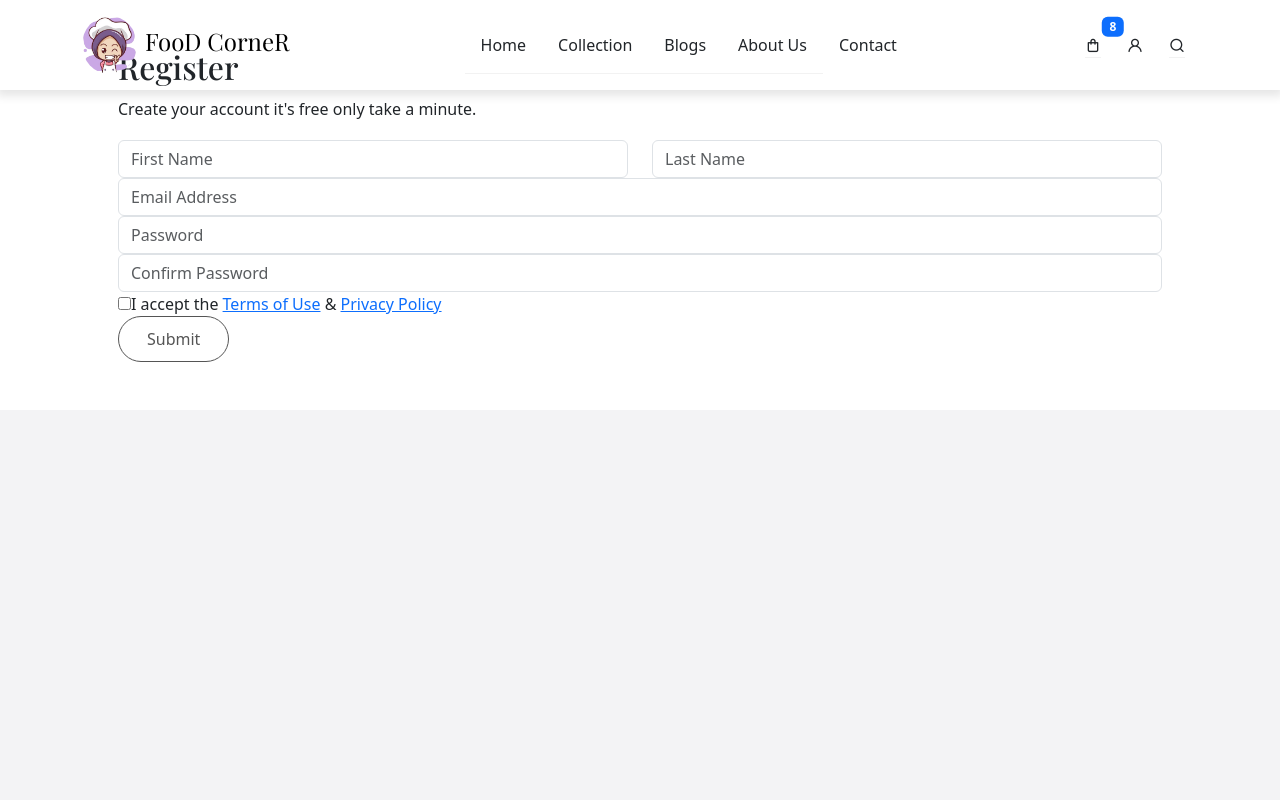
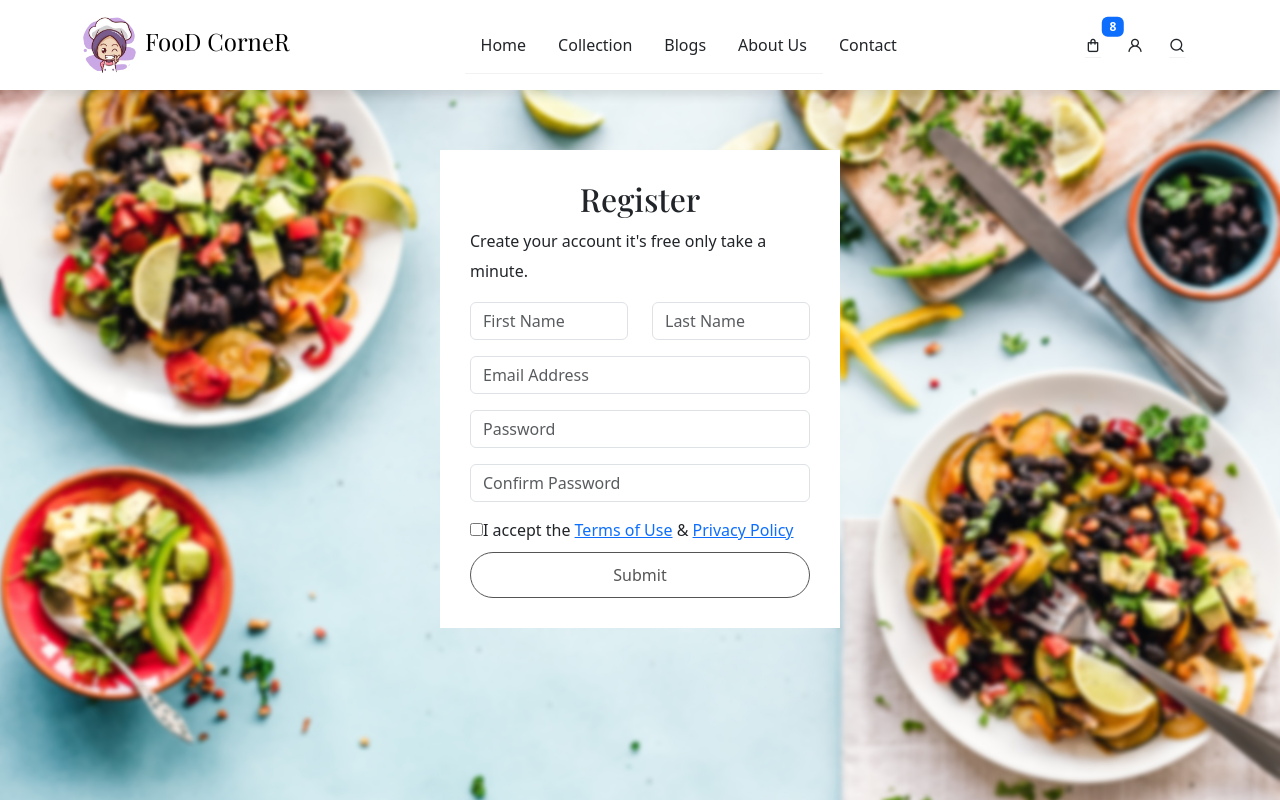
Before and after one commit to AlgonzaDJun/Food-Corner, a React (Create React App) app in the folder frontend/: page /login in a window 1280 px wide. Built offline with nearby package versions, Linux system fonts and the light colour scheme; a web font is replaced by a local one.

Commit message:
register

```diff
--- a/frontend/src/App.js
+++ b/frontend/src/App.js
@@ -11,10 +11,10 @@ import Cart from "./container/Cart";
 
 function App() {
   return (
-    <div className="w-100 h-h-auto d-flex flex-column">
+    <div className="w-100 h-auto d-flex flex-column">
       {/* w-full h-auto flex flex-col bg-primary */}
       <Navbar />
-      <main className="">
+      <main className="w-100">
         {/* mt-[60px] md:mt-[60px] px-4 md:px-16 py-4 w-full */}
         <Routes>
           <Route path="/" element={<MainContainer />} />
--- a/frontend/src/components/Navbar.jsx
+++ b/frontend/src/components/Navbar.jsx
@@ -19,7 +19,7 @@ const Navbar = () => {
 
   return (
     <div>
-    <nav class="navbar navbar-expand-lg navbar-light bg-transparent py-4 fixed-top">
+    <nav class="navbar navbar-expand-lg navbar-light bg-white py-4 fixed-top">
         <div class="container">
             <a class="navbar-brand d-flex justify-content-between align-items-center order-lg-0" href="index.html">
                 <img src={navbarLogo} alt="site icon"/>
--- a/frontend/src/container/LoginContainer.jsx
+++ b/frontend/src/container/LoginContainer.jsx
@@ -5,6 +5,7 @@ import { loginUser } from "../actions/userActions";
 import { Link, useNavigate } from "react-router-dom";
 import Loading from "../components/Loading";
 import Error from "../components/Error";
+import bg from "../assets/images/carousel.jpg"
 
 const LoginContainer = () => {
   const [email, setEmail] = useState("");
@@ -30,7 +31,7 @@ const LoginContainer = () => {
     dispatch(loginUser(currentUser));
   };
   return (
-    <div>
+    <div className=" w-100">
       {/* <div class=" h-screen overflow-hidden flex items-center justify-center">
         <div class="bg-white lg:w-5/12 md:6/12 w-10/12 shadow-3xl rounded-lg">
           <div class="bg-gray-800 absolute left-1/2 transform -translate-x-1/2 -translate-y-1/2 rounded-full p-4 md:p-8">
@@ -83,36 +84,37 @@ const LoginContainer = () => {
           </form>
         </div>
       </div> */}
-      <div class="container p-5">
-        <form class="form-signup">
+
+      <div class="login w-100" style={{ backgroundImage: `url(${bg})`, paddingTop: '150px'}}>
+        <form class="form-signup" >
           <h2>Register</h2>
           <p>Create your account it's free only take a minute.</p>
           <div class="form-group">
             <div class="row">
               <div class="col-md-6">
-                <input type="text" class="form-control" name="firstname" placeholder="First Name"/>
+                <input type="text" class="form-control mb-3" name="firstname" placeholder="First Name"/>
               </div>
               <div class="col-md-6">
-                <input type="text" class="form-control" name="lastname" placeholder="Last Name"/>
+                <input type="text" class="form-control mb-3" name="lastname" placeholder="Last Name"/>
               </div>
             </div>
           </div>
           <div class="form-group">
-            <input type="email" name="email" class="form-control" placeholder="Email Address"/>
+            <input type="email" name="email" class="form-control mb-3" placeholder="Email Address"/>
           </div>
           <div class="form-group">
-            <input type="password" name="password" class="form-control" placeholder="Password"/>
+            <input type="password" name="password" class="form-control mb-3" placeholder="Password"/>
           </div>
           <div class="form-group">
-            <input type="password" class="form-control" name="confirm_password" placeholder="Confirm Password"/>
+            <input type="password" class="form-control mb-3" name="confirm_password" placeholder="Confirm Password"/>
           </div>
           <div class="form-group">
             <label>
-              <input type="checkbox" name=""/>
+              <input type="checkbox" name="" class="mb-3"/>
                 I accept the <a href="a"> Terms of Use</a> & <a href="">Privacy Policy</a>
             </label>
           </div>
-          <input type="submit" class="btn btn-dark btn-block" name="" value="Submit"/>
+          <input type="submit" class="btn-login btn btn-dark btn-block" name="" value="Submit"/>
         </form>
       </div>
     </div>
--- a/frontend/src/index.css
+++ b/frontend/src/index.css
@@ -1,5 +1,5 @@
 @import url('https://fonts.googleapis.com/css2?family=Playfair+Display:ital,wght@0,400;0,500;0,600;0,700;0,800;0,900;1,400;1,500;1,600;1,700;1,800;1,900&family=Poppins:ital,wght@0,100;0,200;0,300;0,400;0,500;0,600;0,700;0,800;1,100;1,200;1,300;1,400;1,500;1,600;1,700&display=swap');
-
+@import '~bootstrap/dist/css/bootstrap.css';
 /* * {
   margin: 0;
   padding: 0;
@@ -17,9 +17,34 @@ body {
 }
 
 /* %%%%%%%%%%%%%%%%%%%%%%%%%%%%%%%%%%%%%%%%%%%%%%%%%%%%%%%%%%%%%%%%%%5 */
+/* register */
+.login {
+    height: 100vh;
+    /* width: 100%; */
+    /* background: url("../assets/images/carousel.jpg"); */
+    background-size: cover;
+}
+
+.form-signup {
+
+    margin: 0 auto;
+    max-width: 400px;
+    background-color: white;
+    padding: 30px;
+}
+
+.form-signup h2 {
+    text-align: center;
+}
+
+.btn-login {
+    font-size: 18px;
+    line-height: 32px;
+    width: 100%;
+}
 
 /* navbar1 */
-.navbar1{
+.navbar1 {
     box-shadow: 0 3px 9px 3px rgba(30, 71, 207, 0.849);
     /* background-color: #fff;
     border-color: #FF5B00; */
@@ -27,7 +52,7 @@ body {
 
 /* button */
 .bg-primary {
-    background-color: #ff8243!important;
+    background-color: #ff8243 !important;
 }
 
 .btn:not(.nav-btns button) {
@@ -45,8 +70,8 @@ body {
 }
 
 /* text color */
-.text-primary{
-    color: #1746A2!important;
+.text-primary {
+    color: #1746A2 !important;
 }
 
 /* navbar */
@@ -75,28 +100,32 @@ body {
 }
 
 /* cart number recommendation */
-.slide-container{
+.slide-container {
     max-width: 1150px;
     width: 100%;
     padding: 40px 0;
 }
-  .slide-content{
+
+.slide-content {
     margin: 0 40px;
     overflow: hidden;
     border-radius: 25px;
 }
+
 .image-content,
-  .card-content{
+.card-content {
     display: flex;
     flex-direction: column;
     align-items: center;
 }
-  .image-content{
+
+.image-content {
     position: relative;
     row-gap: 5px;
     padding: 25px 0;
 }
-  .overlay{
+
+.overlay {
     position: absolute;
     left: 0;
     top: 0;
@@ -104,8 +133,9 @@ body {
     width: 100%;
     border-radius: 25px 25px 0 25px;
 }
+
 .overlay::before,
-  .overlay::after{
+.overlay::after {
     content: '';
     position: absolute;
     right: 0;
@@ -113,11 +143,13 @@ body {
     height: 40px;
     width: 40px;
 }
-  .overlay::after{
+
+.overlay::after {
     border-radius: 0 25px 0 0;
     background-color: transparent;
 }
-  .card-image{
+
+.card-image {
     position: relative;
     height: 150px;
     width: 150px;
@@ -125,62 +157,75 @@ body {
     background: transparent;
     padding: 3px;
 }
-  .card-image .card-img{
+
+.card-image .card-img {
     height: 100%;
     width: 100%;
     object-fit: cover;
     border-radius: 50%;
 }
-  .name{
+
+.name {
     font-size: 18px;
     font-weight: 500;
     color: #333;
 }
-  .description{
+
+.description {
     font-size: 14px;
     color: #707070;
     text-align: center;
 }
+
 .recom p {
     font-family: 'Playfair', serif;
     font-size: 18px;
     color: #707070;
     text-transform: uppercase;
 }
-  .swiper-navBtn{
+
+.swiper-navBtn {
     padding: 40px;
     color: #6E93f7;
     transition: color 0.3s ease;
 }
-  .swiper-navBtn:hover{
+
+.swiper-navBtn:hover {
     color: #4070F4;
 }
+
 .swiper-navBtn::before,
-  .swiper-navBtn::after{
+.swiper-navBtn::after {
     font-size: 35px;
 }
-  .swiper-button-next{
+
+.swiper-button-next {
     right: 0;
 }
-  .swiper-button-prev{
+
+.swiper-button-prev {
     left: 0;
 }
-  .swiper-pagination-bullet{
+
+.swiper-pagination-bullet {
     background-color: #6E93f7;
     opacity: 1;
 }
-  .swiper-pagination-bullet-active{
+
+.swiper-pagination-bullet-active {
     background-color: #4070F4;
 }
 
 @media screen and (max-width: 768px) {
-    .slide-content{
+    .slide-content {
         margin: 0 10px;
     }
-    .swiper-navBtn{
+
+    .swiper-navBtn {
         display: none;
     }
 }
+
 /* %%%%%%%%%%%%%%%%%%%%%%%%%%%%%%%%%%%%%%%%%%%%%%%%%%%%%%%%%% */
 
 .header-right {
@@ -236,7 +281,11 @@ body {
     .container {
         max-width: 1400px;
     }
-    p, body, button, input {
+
+    p,
+    body,
+    button,
+    input {
         font-size: 18px;
         line-height: 32px;
     }
@@ -246,6 +295,7 @@ body {
     .header-right {
         margin-left: 20px;
     }
+
     .main-navigation .menu li {
         margin: 0 3px;
     }
@@ -255,16 +305,20 @@ body {
     .header-btn {
         margin-left: 10px;
     }
+
     .header-right {
         margin-left: 10px;
     }
+
     .main-navigation .menu li {
         margin: 0;
     }
+
     .main-navigation .menu li a {
         padding: 4px 15px;
         font-size: 15px;
     }
+
     .header-search-form .form-input {
         width: 170px;
     }
@@ -275,21 +329,26 @@ body {
         padding-top: 85px;
         padding-bottom: 85px;
     }
+
     .for-des {
         display: none !important;
     }
+
     .for-mob {
         display: block !important;
     }
+
     .site-header .container {
         max-width: 100%;
         padding: 0;
         height: 100%;
     }
+
     .site-header .container .row {
         margin: 0;
         height: 100%;
     }
+
     .site-header .container .row .col-lg-2 {
         width: auto;
         padding: 0;
@@ -301,6 +360,7 @@ body {
         display: flex;
         align-items: center;
     }
+
     .menu-toggle {
         position: absolute;
         top: 50%;
@@ -316,6 +376,7 @@ body {
         border-radius: 10px;
         padding: 0 8px;
     }
+
     .menu-toggle span {
         display: block;
         width: 100%;
@@ -326,24 +387,30 @@ body {
         border-radius: 5px;
         position: relative;
     }
+
     .menu-toggle span:last-child {
         margin: 0;
     }
+
     .toggled .menu-toggle span:nth-child(1) {
         transform: rotate(45deg);
         top: 5px;
     }
+
     .toggled .menu-toggle span:nth-child(2) {
         transform: rotate(-45deg);
         top: -4px;
     }
+
     .toggled .menu-toggle span:nth-child(3) {
         opacity: 0;
         height: 0;
     }
+
     .toggled .header-menu {
         transform: translateY(0);
     }
+
     .header-menu {
         height: 100vh;
         position: absolute;
@@ -360,66 +427,85 @@ body {
         background-position: center;
         background-color: #f3f3f5;
     }
+
     .main-navigation .menu li {
         display: block;
         float: none;
         margin: 0;
         margin-bottom: max(20px, 4vh);
     }
+
     .main-navigation .menu li a {
         display: inline-block;
         font-size: max(16px, 2vh);
     }
+
     .main-navigation .menu .sub-menu {
         max-width: 220px;
         opacity: 1;
         visibility: visible;
         display: none;
     }
+
     .main-navigation .menu .sub-menu li {
         margin-bottom: 5px;
     }
+
     .main-navigation .menu li:last-child {
         margin: 0;
     }
+
     .main-navigation .menu .sub-menu li a {
         color: #ff8243;
     }
+
     .header-btn.header-cart {
         display: none;
     }
+
     .header-btn {
         margin: 0;
         margin-right: 70px;
     }
+
     .site-header {
         padding: 20px 0;
         box-shadow: 0px 10px 55px #d4d4d4;
     }
-    .site-header.sticky_head, .site-header {
+
+    .site-header.sticky_head,
+    .site-header {
         background: rgb(255 255 255 / 90%);
     }
+
     body {
         height: auto !important;
     }
 }
 
 @media (max-width: 575px) {
-    .container, .container-fluid {
+
+    .container,
+    .container-fluid {
         padding: 0 30px;
     }
 }
 
 @media (max-width: 400px) {
-    .container, .container-fluid {
+
+    .container,
+    .container-fluid {
         padding: 0 15px;
     }
+
     .header-btn {
         margin-right: 56px;
     }
+
     .menu-toggle {
         right: 15px;
     }
+
     .site-header .container .row .col-lg-2 {
         left: 15px;
     }
@@ -438,6 +524,7 @@ body {
         bottom: 0;
         right: 0;
     }
+
     #js-scroll-content {
         position: absolute;
         overflow: hidden;
@@ -478,12 +565,15 @@ body {
     0% {
         border-radius: 48% 52% 57% 43% / 34% 44% 56% 66%;
     }
+
     25% {
         border-radius: 62% 38% 64% 36% / 34% 55% 45% 66%;
     }
+
     50% {
         border-radius: 43% 57% 51% 49% / 33% 42% 58% 67%;
     }
+
     100% {
         border-radius: 40% 60% 43% 57% / 52% 32% 68% 48%;
     }
@@ -521,7 +611,12 @@ body {
     transition: 0.8s cubic-bezier(0.22, 0.78, 0.45, 1.02);
 }
 
-h1, h2, h3, h4, h5, h6 {
+h1,
+h2,
+h3,
+h4,
+h5,
+h6 {
     color: #0d0d25;
     font-family: 'Playfair Display', serif;
     font-weight: 500;
@@ -616,7 +711,11 @@ p {
     position: relative;
 }
 
-.h2-title span, .h3-title span, .h4-title span, .h5-title span, .sub-title span {
+.h2-title span,
+.h3-title span,
+.h4-title span,
+.h5-title span,
+.sub-title span {
     display: block;
 }
 
@@ -660,7 +759,8 @@ p {
     z-index: 2;
 }
 
-.menu-tab ul li, .menu-tab ul .filter-active {
+.menu-tab ul li,
+.menu-tab ul .filter-active {
     display: inline-flex;
     text-transform: capitalize;
     font-size: 18px;
@@ -712,7 +812,7 @@ p {
     margin: 130px 0 30px;
     transition: 0.8s cubic-bezier(0.22, 0.78, 0.45, 1.02);
     border-style: solid;
-    border-color:#1746A2;
+    border-color: #1746A2;
 }
 
 .dish-box:hover {
@@ -759,7 +859,8 @@ p {
     color: #bfbfbf;
 }
 
-.dish-info ul, .dist-bottom-row ul {
+.dish-info ul,
+.dist-bottom-row ul {
     display: flex;
     justify-content: space-between;
     text-align: left;
@@ -791,7 +892,8 @@ p {
     font-size: small;
 } */
 
-.dish-info, .dist-bottom-row {
+.dish-info,
+.dist-bottom-row {
     padding: 0 30px;
 }
 
@@ -807,7 +909,7 @@ p {
 } */
 
 .dist-bottom-row p {
-    font-family:  'Playfair', serif;
+    font-family: 'Playfair', serif;
     font-weight: bold;
     font-size: 20px;
 }
@@ -903,7 +1005,8 @@ p {
     transition: 0.8s cubic-bezier(0.22, 0.78, 0.45, 1.02);
 }
 
-.call-now a:hover, .contact-info a:hover {
+.call-now a:hover,
+.contact-info a:hover {
     color: #fcbc30;
 }
 
@@ -1308,7 +1411,8 @@ p {
 
 /* ***************** footer ****************** */
 
-.top-footer, .bottom-footer {
+.top-footer,
+.bottom-footer {
     border-top: 1px solid rgb(204 204 204 / 40%);
     position: relative;
 }
@@ -1343,7 +1447,8 @@ p {
     text-transform: capitalize;
 }
 
-.footer-menu ul li a:hover, .footer-menu ul li .footer-active-menu {
+.footer-menu ul li a:hover,
+.footer-menu ul li .footer-active-menu {
     color: #ff8243;
 }
 
@@ -1402,7 +1507,11 @@ p {
     .container {
         max-width: 1400px;
     }
-    p, body, button, input {
+
+    p,
+    body,
+    button,
+    input {
         font-size: 18px;
         line-height: 32px;
     }
@@ -1413,24 +1522,30 @@ p {
         font-size: 80px;
         line-height: 90px;
     }
+
     .h3-title {
         font-size: 26px;
         line-height: 36px;
     }
+
     .h4-title {
         font-size: 24px;
         line-height: 34px;
     }
+
     .h2-title {
         font-size: 38px;
         line-height: 48px;
     }
+
     .team-img {
         height: 400px;
     }
+
     .blog-box {
         padding: 30px 20px;
     }
+
     .dist-bottom-row ul li b {
         font-size: 25px;
     }
@@ -1440,63 +1555,82 @@ p {
     .main-banner {
         padding: 200px 0;
     }
+
     .banner-img-wp {
         height: 360px;
     }
+
     .dish-box {
         padding: 0 0 40px;
     }
+
     .dist-img img {
         width: 220px;
     }
+
     .dist-img {
         margin-top: -110px;
     }
+
     .dist-bottom-row ul li b {
         font-size: 28px;
     }
+
     .sec-text {
         padding: 0;
     }
+
     .team-img {
         height: 340px;
     }
+
     .testimonials-box {
         padding: 30px 20px;
         margin: 26px 0 30px;
     }
+
     .testimonials-box-img {
         min-width: 80px;
         min-height: 80px;
         margin-top: -80px;
     }
+
     .faq-box .h4-title {
         padding: 16px 20px;
     }
+
     .faq-box p {
         padding: 8px 20px 20px;
     }
+
     .blog-img {
         height: 240px;
     }
+
     .newsletter-box-text {
         padding: 0;
     }
+
     .footer-flex-box>div {
         padding: 0 10px;
     }
+
     .star-rating {
         font-size: 19px;
     }
+
     .testimonial-box-top {
         margin-bottom: 10px;
     }
+
     .call-now a {
         font-size: 28px;
     }
+
     .menu-box {
         padding: 50px 20px 30px 20px;
     }
+
     .menu-img {
         width: 140px;
     }
@@ -1506,29 +1640,36 @@ p {
     .js-parallax-scene {
         display: none;
     }
+
     .main-banner {
         padding: 140px 0 60px;
     }
+
     .h1-title {
         font-size: 60px;
         line-height: 80px;
     }
+
     .banner-img-wp {
         padding: 0;
         height: 75vw;
         padding-top: 50px;
     }
+
     .carousel-item {
         padding: 0 30px;
     }
+
     .carousel-row {
         margin: 0 -30px;
     }
+
     .menu-tab ul {
         white-space: nowrap;
         overflow: hidden;
         overflow-x: auto;
     }
+
     .menu-tab::after {
         content: "";
         position: absolute;
@@ -1541,9 +1682,11 @@ p {
         border-radius: 0 60px 60px 0;
         background: linear-gradient(to right, rgba(255, 255, 255, 0) 0%, rgba(0, 0, 0, 1) 100%);
     }
+
     .sec-text {
         margin-top: 40px;
     }
+
     .call-now {
         border: none;
         margin: 40px 0;
@@ -1551,48 +1694,61 @@ p {
         border-bottom: 3px dotted rgb(13 13 17 / 50%);
         padding: 30px 0;
     }
+
     .book-table-info {
         max-width: 300px;
         margin: 30px auto 0;
     }
+
     .testimonials-img img {
         position: unset;
         width: 100%;
     }
+
     .testimonials-img {
         margin-bottom: 60px;
     }
+
     .faq-row {
         column-count: 1;
         margin: 0;
     }
+
     .newsletter-box {
         padding: 40px;
     }
+
     .footer-info {
         margin-bottom: 50px;
     }
+
     .footer-flex-box {
         display: block;
         margin: 0;
     }
+
     .footer-flex-box>div {
         padding: 0;
         margin-bottom: 30px;
     }
+
     .faq-box {
         margin: 0;
         margin-bottom: 30px;
     }
+
     .footer-flex-box>div:last-child {
         margin: 0;
     }
+
     .scrolltop {
         bottom: 130px;
     }
+
     .footer-menu ul {
         max-width: 300px;
     }
+
     #gallery {
         padding-top: 90px;
     }
@@ -1602,20 +1758,25 @@ p {
         min-height: auto;
         margin-bottom: 12px;
     }
+
     .menu-img {
         width: 180px;
         margin-inline: auto;
         margin-bottom: 20px;
     }
+
     #js-scroll-content {
         transform: unset !important;
     }
+
     body {
         height: auto !important;
     }
+
     .menu-tab ul::-webkit-scrollbar {
         height: 0;
     }
+
     .menu-tab {
         position: relative;
         display: flex;
@@ -1628,111 +1789,142 @@ p {
         min-height: 60vw;
         width: auto;
     }
+
     .dist-img img {
         width: 180px;
     }
+
     .dist-img {
         margin-top: -80px;
     }
+
     .menu-tab-wp {
         margin-bottom: 60px;
     }
+
     .dish-box {
         margin: 80px 0 30px;
     }
+
     .book-table-img {
         min-height: 340px;
         height: 60vh;
     }
+
     .team-img {
         height: 430px;
     }
+
     .dish-info ul li p {
         font-size: 16px;
         line-height: 26px;
         margin: 0;
     }
+
     .dish-info ul li b {
         font-size: 14px;
     }
+
     .brands-box {
         padding: 0 25px;
     }
+
     .brands-row {
         margin: 0 -25px;
     }
+
     .menu-tab ul li {
         padding: 10px 20px;
     }
 }
 
 @media (max-width: 575px) {
-    .container, .container-fluid {
+
+    .container,
+    .container-fluid {
         padding: 0 30px;
     }
+
     .h1-title {
         font-size: 40px;
         line-height: 60px;
         margin-bottom: 20px;
     }
+
     .h1-title span {
         background-size: 100% 8px;
     }
+
     .banner-img-wp {
         height: 90vw;
     }
+
     .about-video-img {
         height: 30vw;
         min-height: 280px;
         border-radius: 30px;
     }
+
     .brands-box {
         padding: 0 15px;
         flex: 0 0 33%;
         margin-bottom: 30px;
     }
+
     .brands-row {
         margin: 0 -15px;
         flex-wrap: wrap;
         justify-content: center;
     }
+
     .dish-box {
         max-width: 340px;
         margin: 80px auto 30px;
         padding: 0 0 30px;
     }
+
     .blog-sec.section {
         padding-bottom: 0;
     }
+
     .brands-box img {
         max-width: 80%;
     }
+
     .brand-title {
         text-align: center;
     }
+
     .play-btn {
         width: 70px;
         height: 70px;
     }
+
     .play-btn-wp span {
         font-size: 18px;
     }
+
     .newsletter-box {
         padding: 15px;
     }
+
     .newsletter-form .form-input {
         padding: 0 130px 0 12px;
     }
+
     .menu-box {
         display: block;
         text-align: center;
     }
+
     .menu-box-right .dish-title .h3-title {
         padding: 0;
     }
+
     .gallery-img {
         height: 50vw;
     }
+
     .contact-info a {
         font-size: 18px;
         line-height: 28px;
@@ -1746,22 +1938,28 @@ p {
 }
 
 @media (max-width: 400px) {
-    .container, .container-fluid {
+
+    .container,
+    .container-fluid {
         padding: 0 15px;
     }
+
     .section {
         padding-top: 60px;
         padding-bottom: 60px;
     }
+
     .newsletter-form button {
         position: unset;
         transform: translate(0);
         box-shadow: none !important;
         margin-top: 20px;
     }
+
     .newsletter-form .form-input {
         padding: 0 30px;
     }
+
     .team-box .h3-title {
         min-height: 72px;
         display: flex;
@@ -1769,9 +1967,11 @@ p {
         text-align: center;
         justify-content: center;
     }
+
     .team-img {
         height: 280px;
     }
+
     .blog-box {
         padding: 20px;
     }
--- a/frontend/src/index.js
+++ b/frontend/src/index.js
@@ -5,7 +5,7 @@ import "./index.css";
 import { BrowserRouter } from "react-router-dom";
 import { Provider } from "react-redux";
 import store from "./store";
-import 'bootstrap/dist/css/bootstrap.min.css';
+import 'bootstrap/dist/css/bootstrap.css';
 
 const root = ReactDOM.createRoot(document.getElementById("root"));
 root.render(
```
Also changed, not shown: frontend/src/container/RegisterContainer.jsx (+35 -3 lines), frontend/src/assets/images/carousel.jpg (added). Lines whose indentation alone changed are shown as unchanged.
